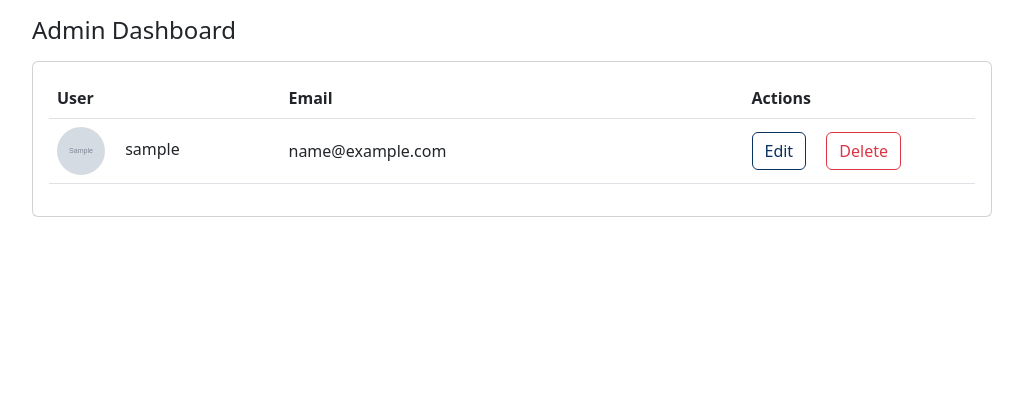
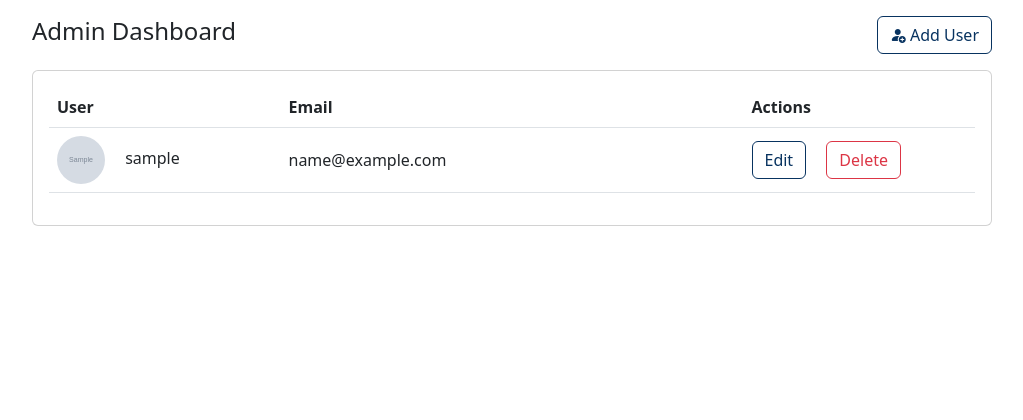
Before and after one commit to kdu2030/elder-law-answers-scraper, a Django app: template src/herndon_law_seo_helper/scraper_manager/templates/scraper_manager/admin.html in a window 1280 px wide. Shown: the part 62-482 px from the top of the page, without its empty margins (128-1151 px from the left). Run offline with Django 5.2, Linux system fonts and the light colour scheme; the template is opened without the code that fills it: most values are stand-ins (such as "Sample title", 1, 10 or a date in 2020); grey boxes marked "Sample" are stand-in pictures.

Commit message:
Create Add User Button

```diff
--- a/src/herndon_law_seo_helper/scraper_manager/templates/scraper_manager/admin.html
+++ b/src/herndon_law_seo_helper/scraper_manager/templates/scraper_manager/admin.html
@@ -14,7 +14,12 @@
 {% block content %}
     <div class="d-flex flex-column align-items-center min-vh-100 mt-3">
         <div class="w-75">
-            <h4 class="mb-3">Admin Dashboard</h4>
+            <div class="d-flex flex-row justify-content-between mb-3 align-items-center">
+                <h4>Admin Dashboard</h4>
+                <button class="btn btn-outline-primary outline-herndon-law">
+                    <i class="bi bi-person-fill-add"></i> Add User
+                </button>
+            </div>
             <div class="card">
                 <div class="card-body">
                     <table class="table">
```
